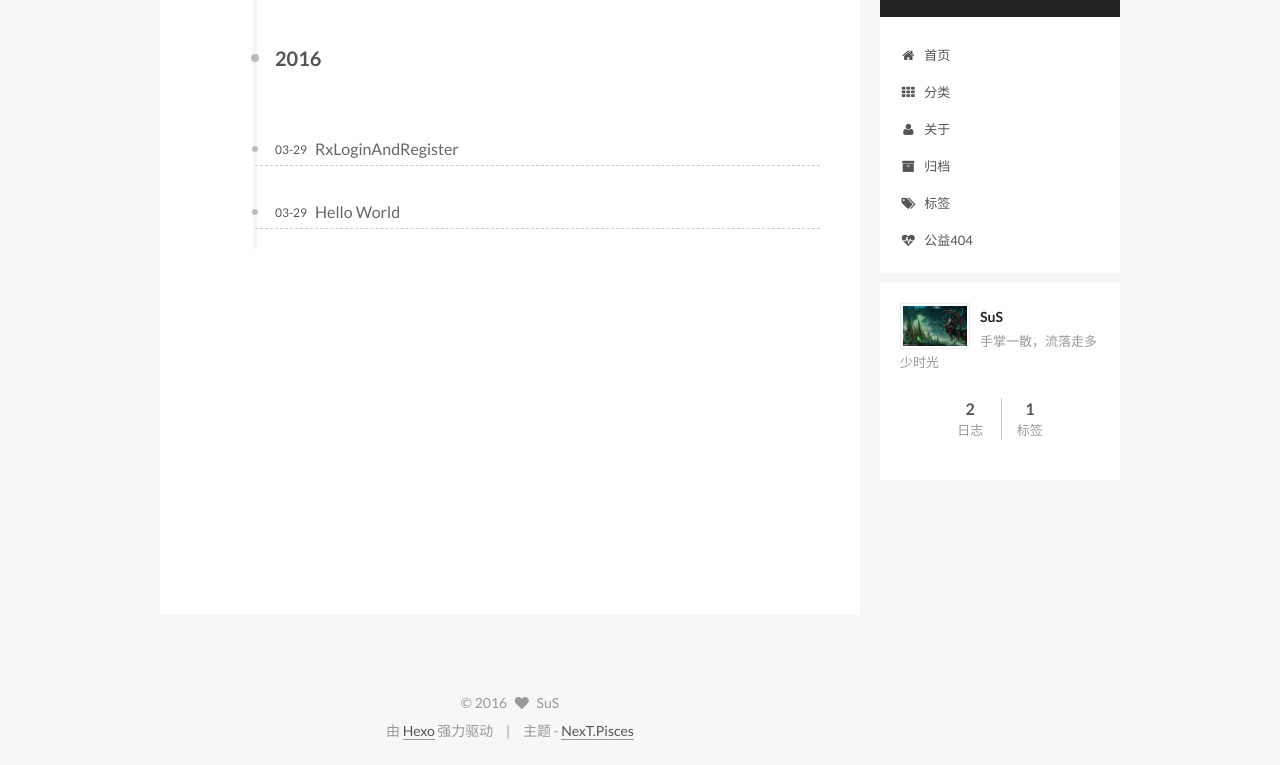
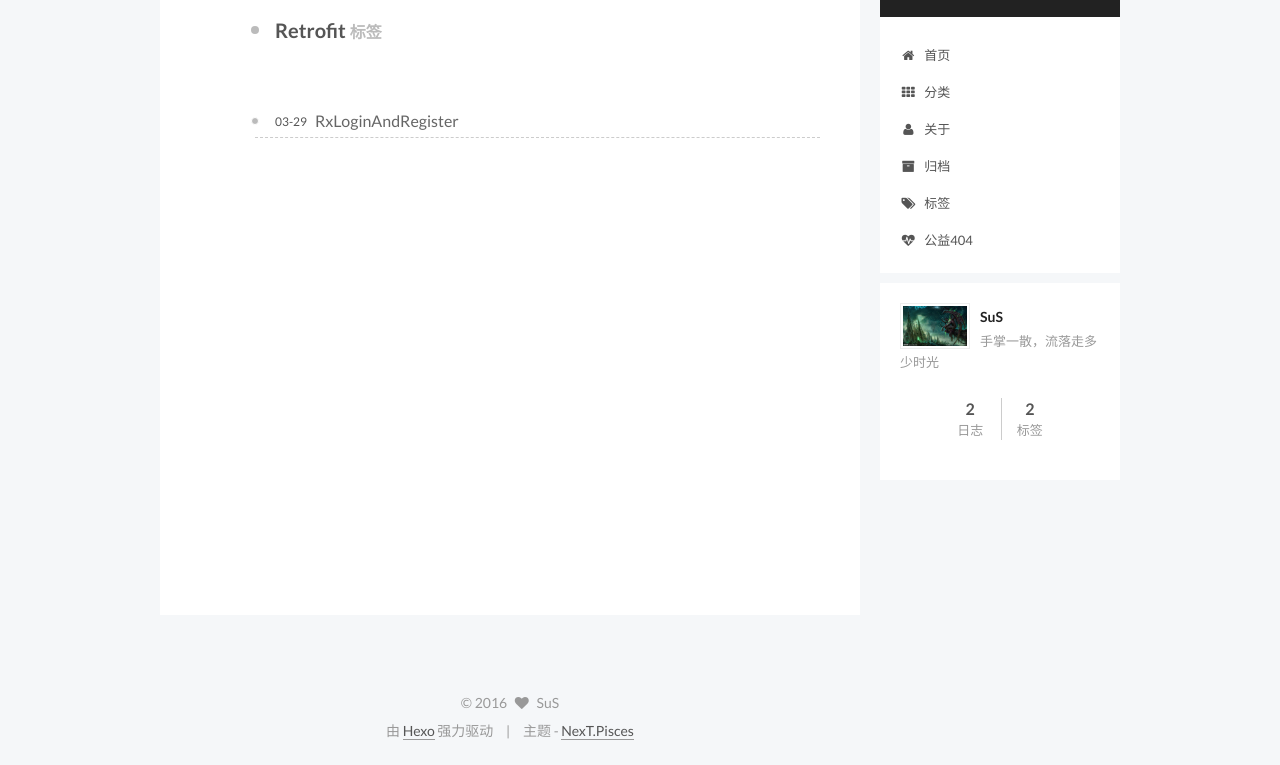
Before and after one commit to soulrelay/soulrelay.github.io, a plain HTML site: page tags/Retrofit/index.html in a window 1280 px wide. Shown: the part 88-853 px from the top of the page. Drawn offline with Linux system fonts and the light colour scheme.

Commit message:
Site updated: 2016-03-30 12:49:28

```diff
--- a/css/main.css
+++ b/css/main.css
@@ -1513,7 +1513,7 @@ pre .javascript .function {
   width: 4px;
   height: 4px;
   border-radius: 50%;
-  background: #c8ff9d;
+  background: #452828;
 }
 .links-of-blogroll {
   font-size: 13px;
--- a/archives/2016/index.html
+++ b/tags/Retrofit/index.html
@@ -60,7 +60,7 @@
 <meta name="description" content="手掌一散，流落走多少时光">
 <meta property="og:type" content="website">
 <meta property="og:title" content="SuS's Blog">
-<meta property="og:url" content="http://yoursite.com/archives/2016/index.html">
+<meta property="og:url" content="http://yoursite.com/tags/Retrofit/index.html">
 <meta property="og:site_name" content="SuS's Blog">
 <meta property="og:description" content="手掌一散，流落走多少时光">
 <meta name="twitter:card" content="summary">
@@ -83,7 +83,7 @@
   };
 </script>
 
-  <title> 归档 | SuS's Blog </title>
+  <title> 标签: Retrofit | SuS's Blog </title>
 </head>
 
 <body itemscope itemtype="http://schema.org/WebPage" lang="zh-Hans">
@@ -104,7 +104,7 @@
 
 
 
-  <div class="container one-collumn sidebar-position-right  page-archive  ">
+  <div class="container one-collumn sidebar-position-right  ">
     <div class="headband"></div>
 
     <header id="header" class="header" itemscope itemtype="http://schema.org/WPHeader">
@@ -212,30 +212,13 @@
           <div id="content" class="content">
 
 
-  <section id="posts" class="posts-collapse">
-    <span class="archive-move-on"></span>
-
-    <span class="archive-page-counter">
-
-
-
-
-
-      嗯..! 目前共计 2 篇日志。 继续努力。
-    </span>
-
-
-
-
-
-
-
-
-
-        <div class="collection-title">
-          <h2 class="archive-year motion-element" id="archive-year-2016">2016</h2>
-        </div>
-
+  <div id="posts" class="posts-collapse">
+    <div class="collection-title">
+      <h2 >
+        Retrofit
+        <small>标签</small>
+      </h2>
+    </div>
 
 
 
@@ -266,47 +249,7 @@
 
 
 
-
-
-
-
-
-
-
-
-
-
-
-  <article class="post post-type-normal" itemscope itemtype="http://schema.org/Article">
-    <header class="post-header">
-
-      <h1 class="post-title">
-
-            <a class="post-title-link" href="/2016/03/29/hello-world/" itemprop="url">
-
-                <span itemprop="name">Hello World</span>
-
-            </a>
-
-      </h1>
-
-      <div class="post-meta">
-        <time class="post-time" itemprop="dateCreated"
-              datetime="2016-03-29T18:39:52+08:00"
-              content="2016-03-29" >
-          03-29
-        </time>
-      </div>
-
-    </header>
-  </article>
-
-
-
-
-
-  </section>
-
+  </div>
 
 
 
@@ -357,7 +300,7 @@
 
             <div class="site-state-item site-state-tags">
               <a href="/tags">
-                <span class="site-state-item-count">1</span>
+                <span class="site-state-item-count">2</span>
                 <span class="site-state-item-name">标签</span>
               </a>
             </div>
@@ -473,12 +416,6 @@
 
 
 
-    <script type="text/javascript" id="motion.page.archive">
-      $('.archive-year').velocity('transition.slideLeftIn');
-    </script>
-
-
-
 
 
 
```
Also changed, not shown: 2016/03/29/RxLoginAndRegister/index.html (+6 -4 lines), 2016/03/29/hello-world/index.html (+1 -1 lines), archives/2016/03/index.html (+1 -1 lines), archives/index.html (+1 -1 lines), index.html (+1 -1 lines), tags/RxJava/index.html (renamed from tags/RxJava-Retrofit/index.html, +4 -4 lines).
